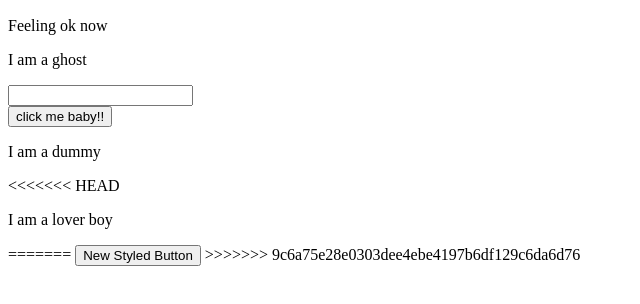
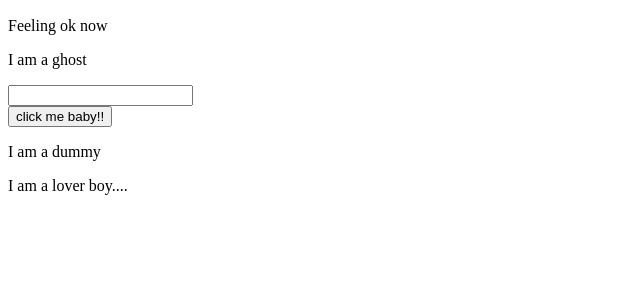
Before and after one commit to MD-Moniruzzaman-07688/My-first-website, a plain HTML site: page index.html in a window 1280 px wide. Shown: the part 96-400 px from the top of the page, without its empty margins (0-640 px from the left). Drawn offline with Linux system fonts and the light colour scheme.

Commit message:
Update index.html

```diff
--- a/index.html
+++ b/index.html
@@ -12,10 +12,6 @@
     <br>
     <button>click me baby!!</button>
     <p>I am a dummy</p>
-<<<<<<< HEAD
-    <p>I am a lover boy</p>
-=======
-    <button>New Styled Button</button>
->>>>>>> 9c6a75e28e0303dee4ebe4197b6df129c6da6d76
+    <p>I am a lover boy....</p>
 </body>
 </html>
```
